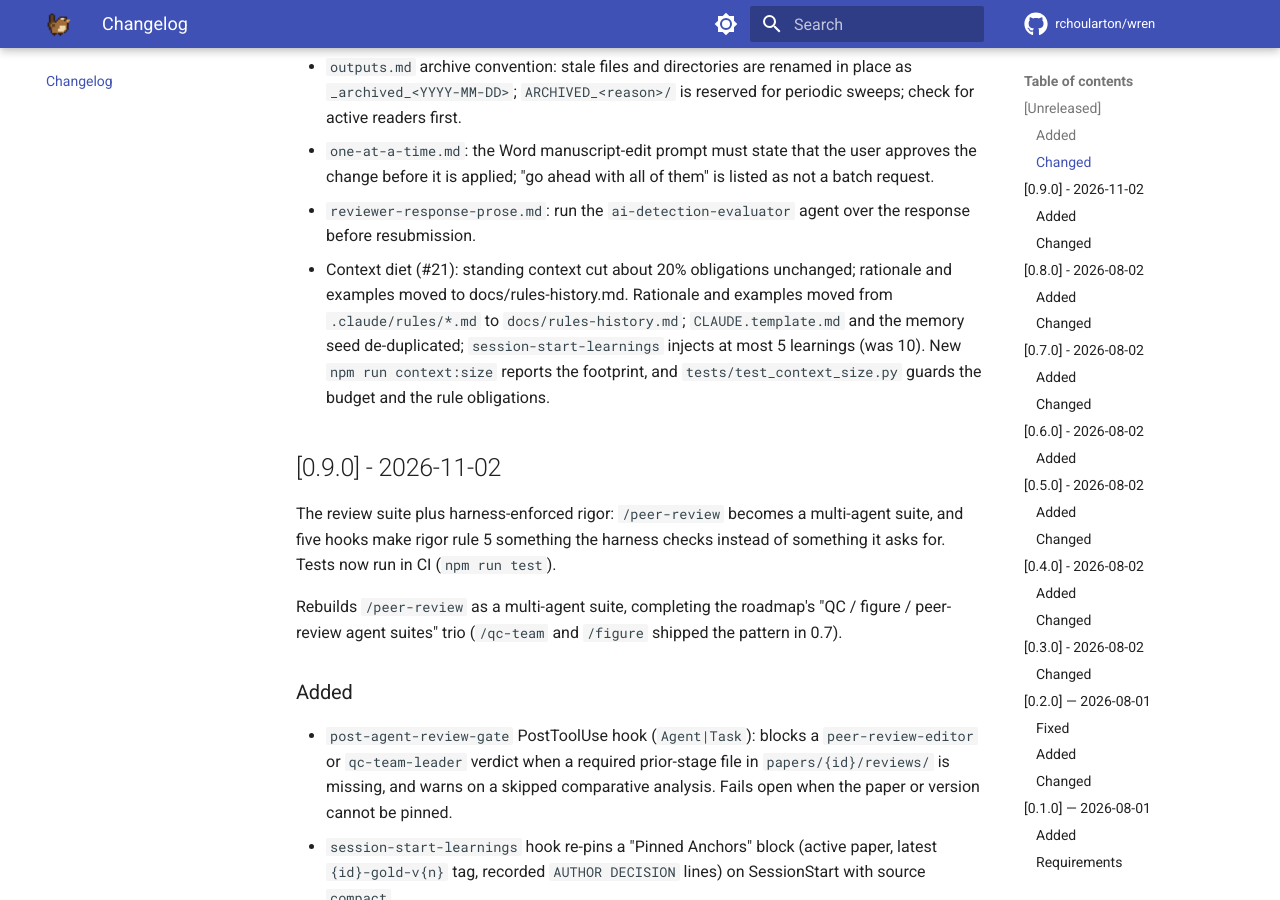
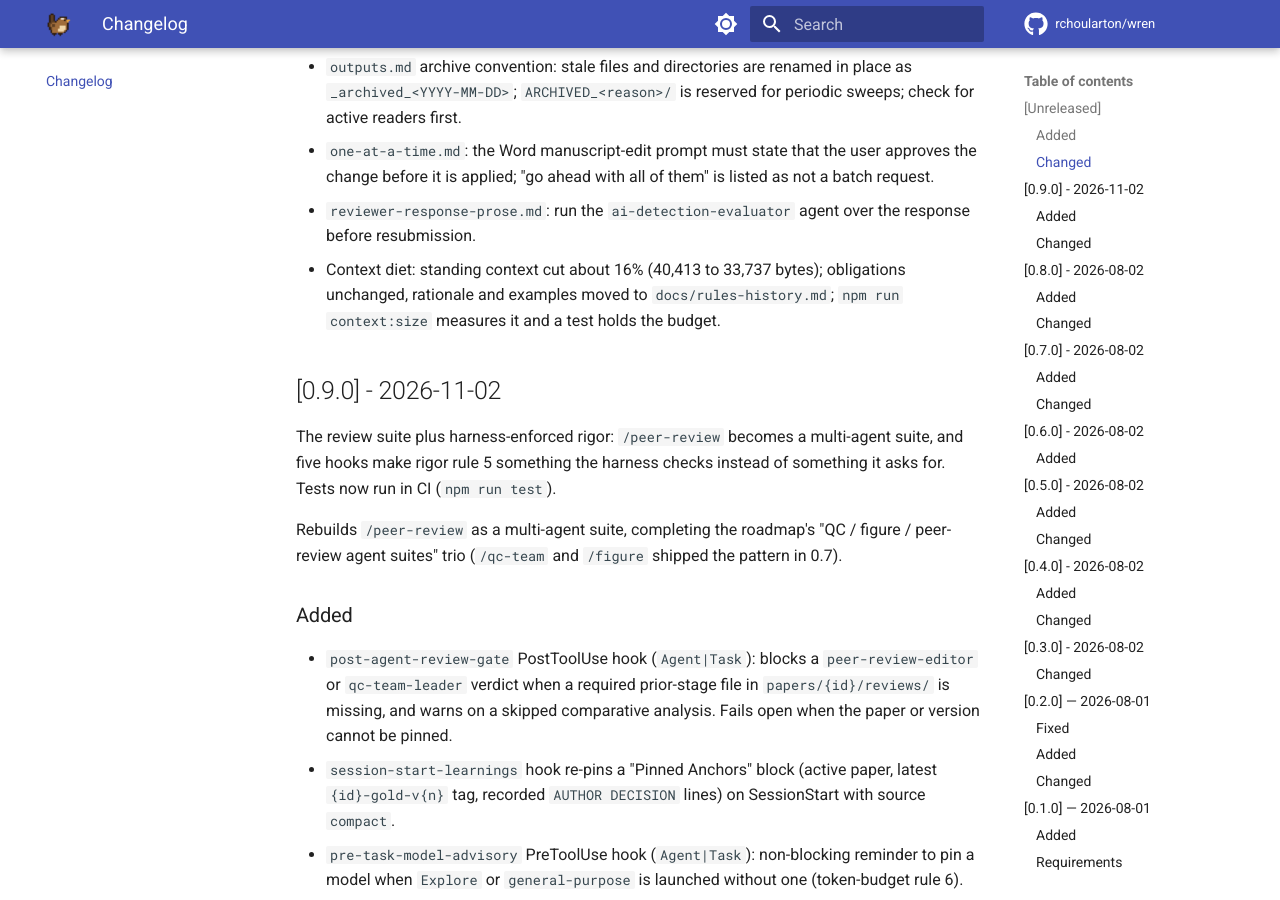
Before and after one commit to rchoularton/wren, an MkDocs documentation site: the page built from docs/changelog.md, in a window 1280 px wide and 900 px high, scrolled down 653 px. Built offline with MkDocs 1.6.1 and Material for MkDocs 9.7.7, drawn with Linux system fonts in a browser that asks for light colours; comment, search, counter and statistics services are not loaded.

Commit message:
fix: pre-send checklist wording, changelog bullet
Co-Authored-By: Claude Sonnet 5.5 <noreply@anthropic.com>

```diff
--- a/CHANGELOG.md
+++ b/CHANGELOG.md
@@ -13,7 +13,7 @@ Format follows [Keep a Changelog](https://keepachangelog.com/); versions are int
 - `outputs.md` archive convention: stale files and directories are renamed in place as `_archived_<YYYY-MM-DD>`; `ARCHIVED_<reason>/` is reserved for periodic sweeps; check for active readers first.
 - `one-at-a-time.md`: the Word manuscript-edit prompt must state that the user approves the change before it is applied; "go ahead with all of them" is listed as not a batch request.
 - `reviewer-response-prose.md`: run the `ai-detection-evaluator` agent over the response before resubmission.
-- Context diet (#21): standing context cut about 20% obligations unchanged; rationale and examples moved to docs/rules-history.md. Rationale and examples moved from `.claude/rules/*.md` to `docs/rules-history.md`; `CLAUDE.template.md` and the memory seed de-duplicated; `session-start-learnings` injects at most 5 learnings (was 10). New `npm run context:size` reports the footprint, and `tests/test_context_size.py` guards the budget and the rule obligations.
+- Context diet: standing context cut about 16% (40,413 to 33,737 bytes); obligations unchanged, rationale and examples moved to `docs/rules-history.md`; `npm run context:size` measures it and a test holds the budget.
 
 ## [0.9.0] - 2026-11-02
 
```
Also changed, not shown: .claude/rules/wren-voice.md (+1 -1 lines).
